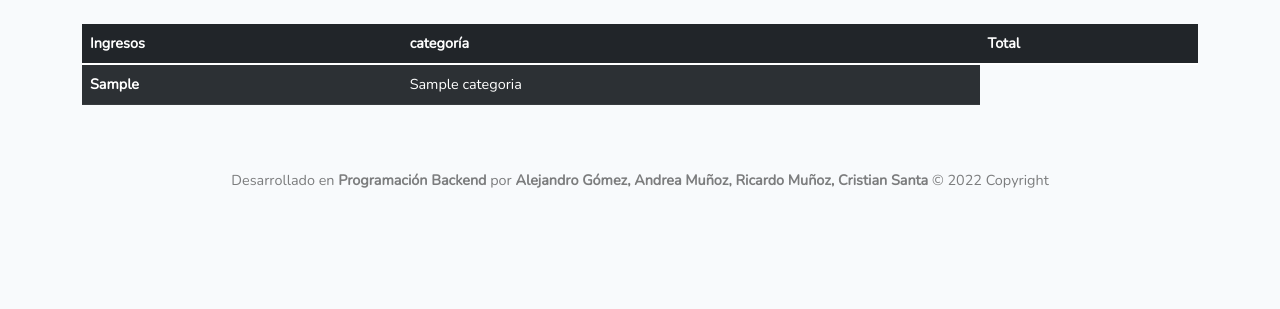
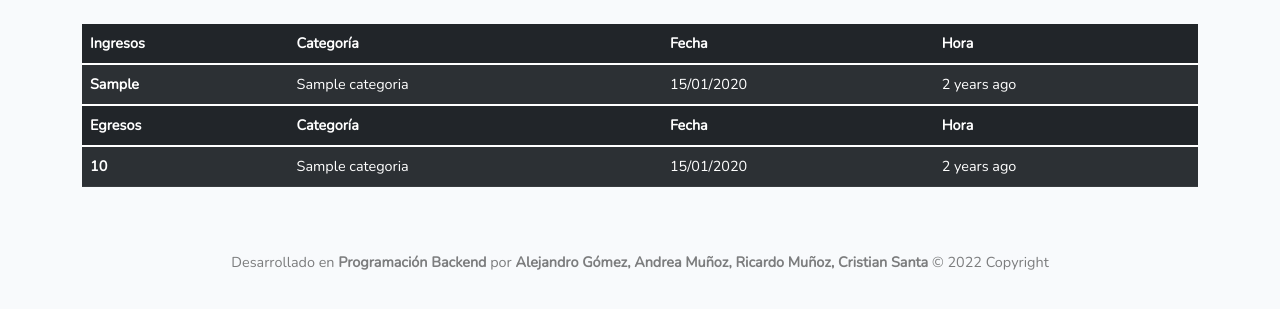
Before and after one commit to RicardoMun/ControlDeGastos, a Laravel app: template resources/views/home.blade.php in a window 1280 px wide. Shown: the part 56-365 px from the top of the page. Run offline with Laravel 8, Linux system fonts and the light colour scheme; the template is opened without the code that fills it: most values are stand-ins (such as "Sample title", 1, 10 or a date in 2020).

Commit message:
Se añadió tabla de egresos e ingresos en home

```diff
--- a/app/Http/Controllers/HomeController.php
+++ b/app/Http/Controllers/HomeController.php
@@ -2,6 +2,7 @@
 
 namespace App\Http\Controllers;
 
+use App\Models\Egreso;
 use App\Models\Ingreso;
 use Illuminate\Http\Request;
 use Illuminate\Support\Facades\Auth;
@@ -28,6 +29,9 @@
         $ingresos = Ingreso::where('user_id', Auth::id())
             ->orderBy('created_at', 'desc') -> simplePaginate(10);
 
-        return view('home', compact('ingresos'));
+        $egresos = Egreso::where('user_id', Auth::id())
+            ->orderBy('created_at', 'desc') -> simplePaginate(10);
+
+        return view('home', compact('ingresos', 'egresos'));
     }
 }
--- a/resources/views/home.blade.php
+++ b/resources/views/home.blade.php
@@ -11,8 +11,9 @@
         <thead>
           <tr>
             <th scope="col">Ingresos</th>
-            <th scope="col">categoría</th>
-            <th scope="col">Total</th>
+            <th scope="col">Categoría</th>
+            <th scope="col">Fecha</th>
+            <th scope="col">Hora</th>
           </tr>
         </thead>
         <tbody>
@@ -20,11 +21,30 @@
                 <tr>
                 <th scope="row">{{ $ingreso->valor_ingreso}}</th>
                 <td>{{ $ingreso->categoria}}</td>
-                {{-- <td>{{ $ingreso->}}</td> --}}
+                <td>{{ $ingreso->created_at->format('d/m/Y')}}</td>
+                <td>{{ $ingreso->created_at->diffForHumans()}}</td>
+                </tr>
+            @endforeach
+
+            <thead>
+                <tr>
+                  <th scope="col">Egresos</th>
+                  <th scope="col">Categoría</th>
+                  <th scope="col">Fecha</th>
+                  <th scope="col">Hora</th>
+                </tr>
+            </thead>
+
+            @foreach($egresos as $egreso)
+                <tr>
+                <th scope="row">{{ $egreso->valor}}</th>
+                <td>{{ $egreso->categoria}}</td>
+                <td>{{ $egreso->created_at->format('d/m/Y')}}</td>
+                <td>{{ $egreso->created_at->diffForHumans()}}</td>
                 </tr>
             @endforeach
         </tbody>
-      </table>
+    </table>
 
 </div>
 
```
